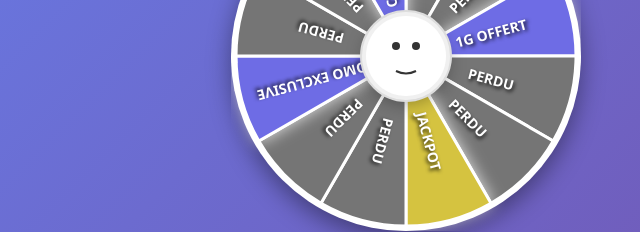
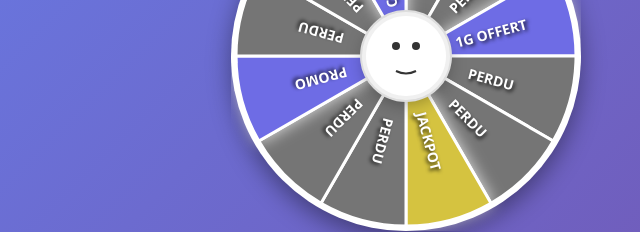
Before and after one commit to LeD8z/LEJUSTEPRIX-ROULETTE, a plain HTML site: page index.html in a window 1280 px wide. Shown: the part 192-424 px from the top of the page, 234-874 px from the left. Drawn offline with Linux system fonts and the light colour scheme.

Commit message:
Update index.html

```diff
--- a/index.html
+++ b/index.html
@@ -419,7 +419,7 @@
             " JACKPOT",        // Index 5
             "PERDU",          // Index 6 - Gagnant
             "PERDU",        // Index 7
-            " PROMO EXCLUSIVE ",        // Index 8
+            "  PROMO ",        // Index 8
             "PERDU",        // Index 9
             "PERDU",    // Index 10 - Gagnant
             "  CIGARETTE"         // Index 11
```
